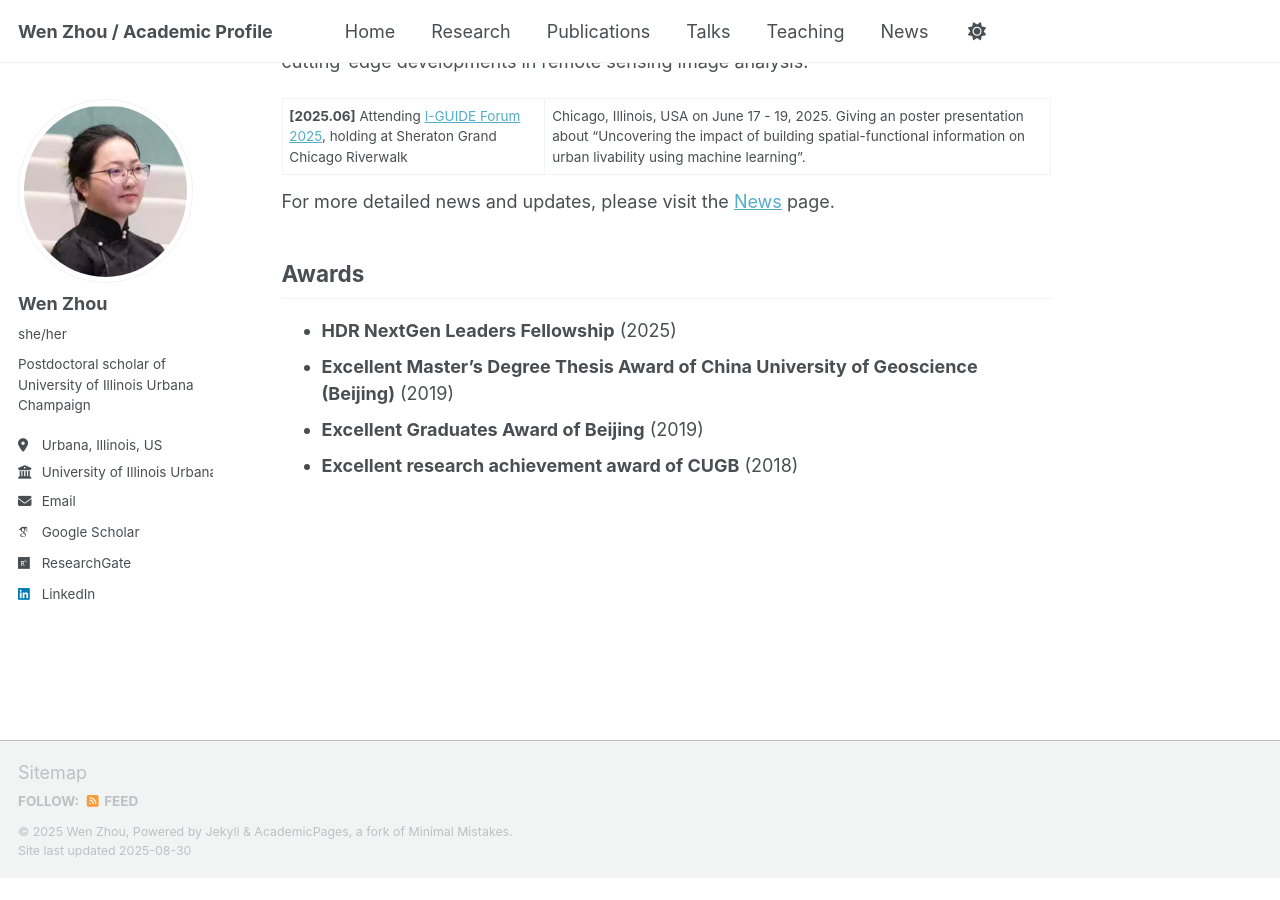
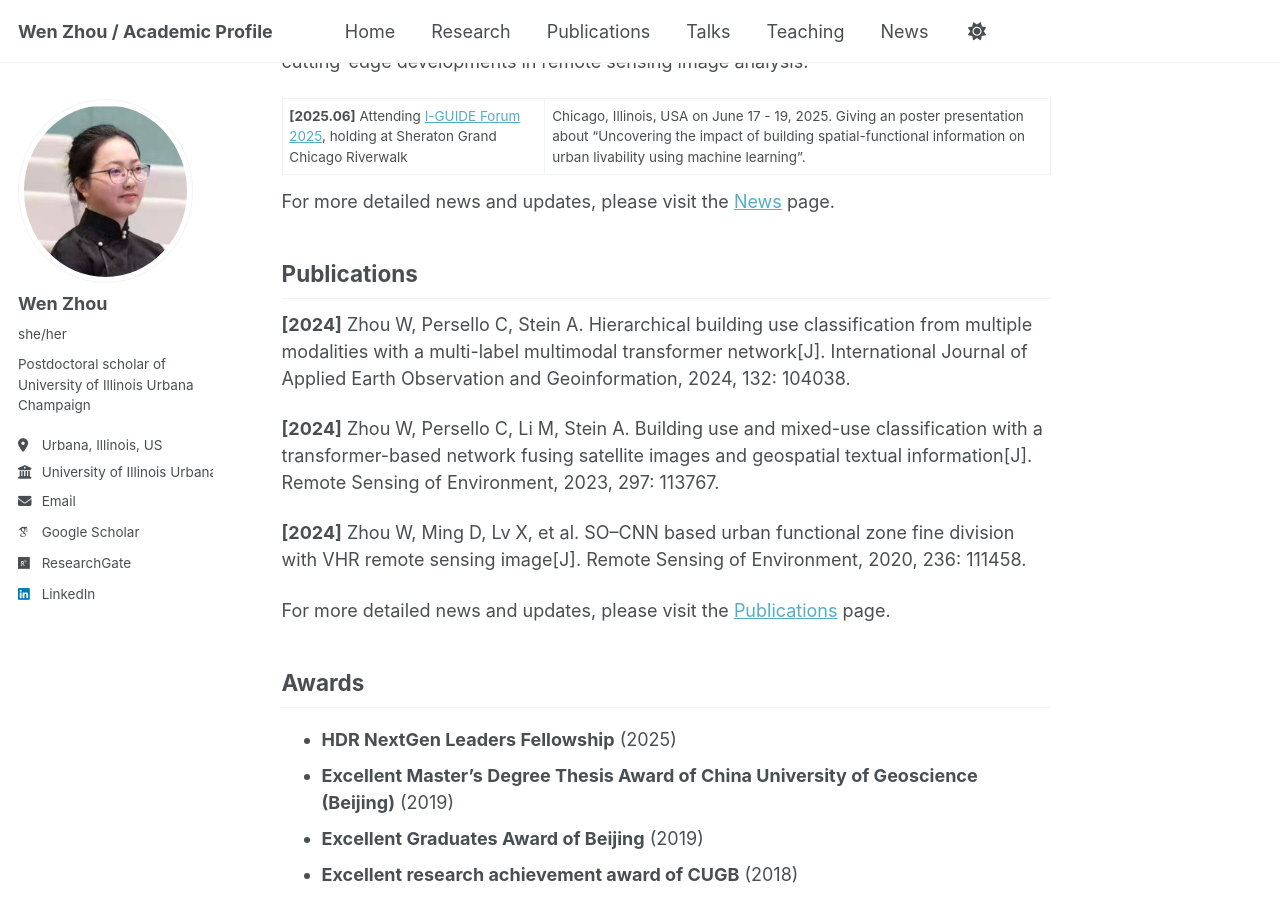
Before and after one commit to VienJou/vienjou.github.io, a Jekyll site: the page built from _pages/about.md, in a window 1280 px wide and 900 px high, scrolled down 1461 px. Built offline with Jekyll 4.4.1, drawn with Linux system fonts in a browser that asks for light colours; some web fonts are replaced; a script that is not in the unit is left out; before the commit the page ends 2340 px from its top, so only the background shows below that.

Commit message:
Update about.md

```diff
--- a/_pages/about.md
+++ b/_pages/about.md
@@ -42,6 +42,18 @@ My research focuses on the intersection of urban geography, GeoAI, and geospatia
 
 For more detailed news and updates, please visit the [News](/news/) page.
 
+
+## Publications
+
+**[2024]** Zhou W, Persello C, Stein A. Hierarchical building use classification from multiple modalities with a multi-label multimodal transformer network[J]. International Journal of Applied Earth Observation and Geoinformation, 2024, 132: 104038.
+
+**[2024]** Zhou W, Persello C, Li M, Stein A. Building use and mixed-use classification with a transformer-based network fusing satellite images and geospatial textual information[J]. Remote Sensing of Environment, 2023, 297: 113767.
+
+**[2024]** Zhou W, Ming D, Lv X, et al. SO–CNN based urban functional zone fine division with VHR remote sensing image[J]. Remote Sensing of Environment, 2020, 236: 111458.
+
+For more detailed news and updates, please visit the [Publications](/publications/) page.
+
+
 ## Awards
 
 - **HDR NextGen Leaders Fellowship** (2025)
```
